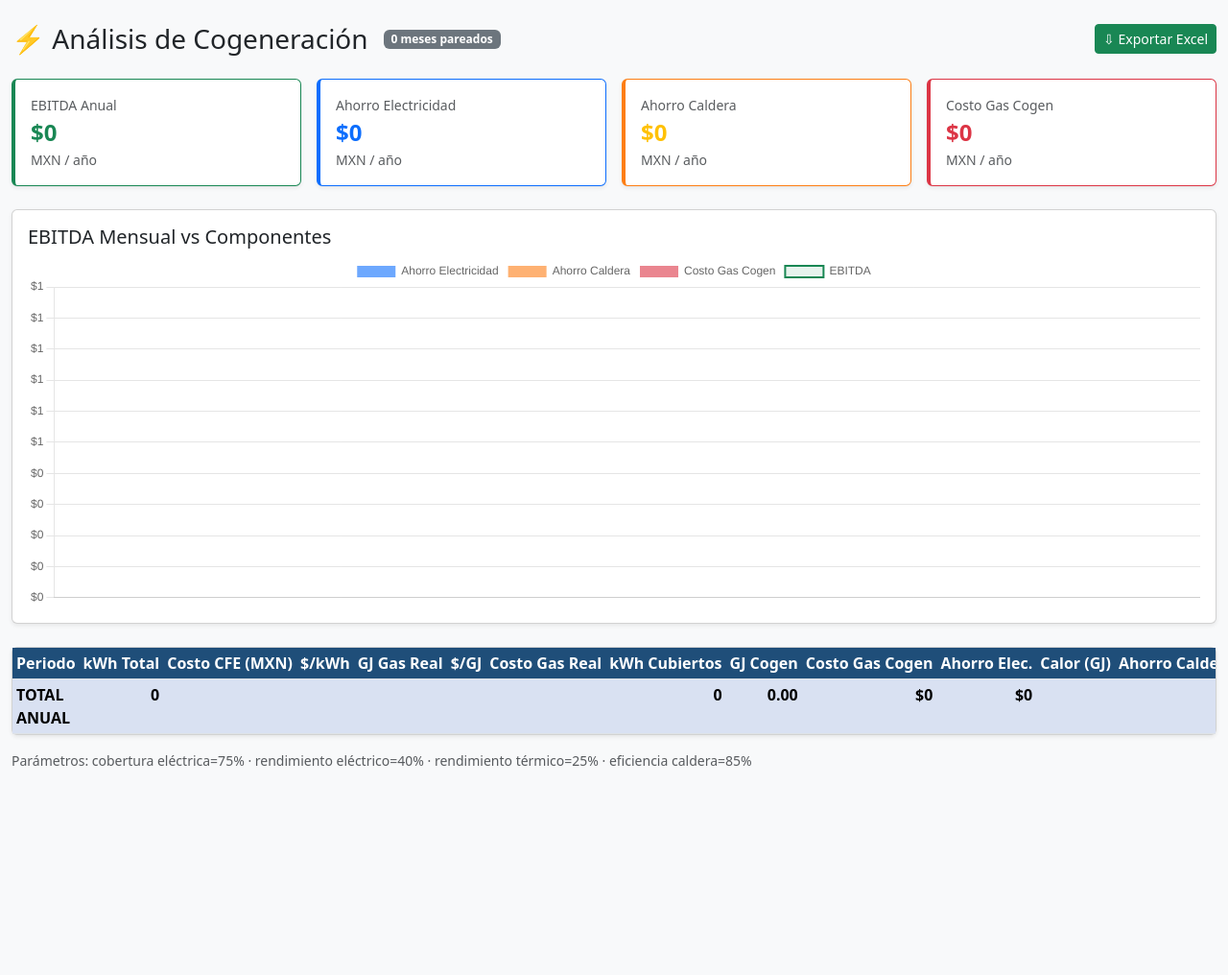
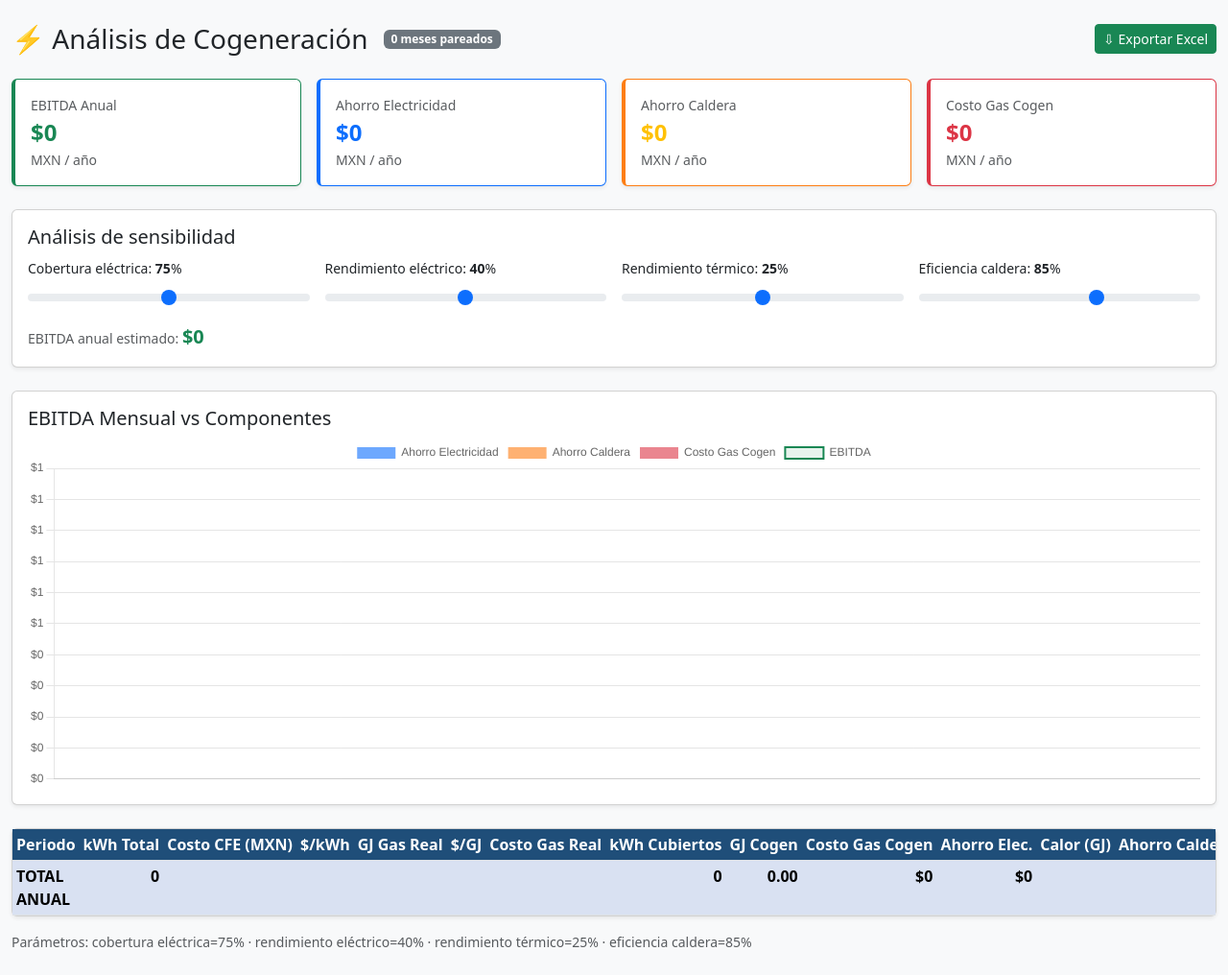
Before and after one commit to manolotoVSCode/appchp, a Flask app: page / in a window 1280 px wide. Shown: the whole page at 96% size. Before the commit the page ends 798 px from the top, so only its background shows below. Run offline with Flask 3, Linux system fonts and the light colour scheme.

Commit message:
feat: add sensitivity analysis sliders with live JS recalculation (Task 3)

```diff
--- a/web/templates/dashboard.html
+++ b/web/templates/dashboard.html
@@ -73,6 +73,47 @@
           </div>
           <div class="text-muted small">MXN / año</div>
         </div>
+      </div>
+    </div>
+  </div>
+
+  <!-- Sliders de sensibilidad -->
+  <div class="card shadow-sm mb-4">
+    <div class="card-body">
+      <h5 class="card-title">Análisis de sensibilidad</h5>
+      <div class="row g-3">
+        <div class="col-md-3">
+          <label class="form-label small">
+            Cobertura eléctrica: <strong id="val-cobertura">75</strong>%
+          </label>
+          <input type="range" class="form-range" id="cobertura"
+                 min="50" max="100" step="1" value="75">
+        </div>
+        <div class="col-md-3">
+          <label class="form-label small">
+            Rendimiento eléctrico: <strong id="val-rendimiento-elec">40</strong>%
+          </label>
+          <input type="range" class="form-range" id="rendimiento-elec"
+                 min="20" max="60" step="1" value="40">
+        </div>
+        <div class="col-md-3">
+          <label class="form-label small">
+            Rendimiento térmico: <strong id="val-rendimiento-term">25</strong>%
+          </label>
+          <input type="range" class="form-range" id="rendimiento-term"
+                 min="5" max="45" step="1" value="25">
+        </div>
+        <div class="col-md-3">
+          <label class="form-label small">
+            Eficiencia caldera: <strong id="val-caldera">85</strong>%
+          </label>
+          <input type="range" class="form-range" id="caldera"
+                 min="60" max="99" step="1" value="85">
+        </div>
+      </div>
+      <div class="mt-2 small text-muted">
+        EBITDA anual estimado:
+        <strong class="text-success fs-5" id="ebitda-sensibilidad">—</strong>
       </div>
     </div>
   </div>
@@ -222,5 +263,45 @@ new Chart(ctx, {
   }
 });
 </script>
+<script>
+// ── Datos base (inmutables) ────────────────────────────────────────────────
+const meses_raw = {{ meses_raw | tojson }};
+
+function recalcularMes(m, p) {
+  const kwh_cub    = m.kwh_total * p.cobertura;
+  const gj_cogen   = kwh_cub * 0.0036 / p.rend_elec;
+  const costo_gas  = gj_cogen * m.costo_unitario_gj;
+  const ah_elec    = kwh_cub * m.costo_promedio_kwh;
+  const calor_rec  = gj_cogen * p.rend_term;
+  const ah_caldera = (calor_rec / p.efic_caldera) * m.costo_unitario_gj;
+  return ah_elec + ah_caldera - costo_gas;
+}
+
+function leerParams() {
+  return {
+    cobertura:    document.getElementById("cobertura").value / 100,
+    rend_elec:    document.getElementById("rendimiento-elec").value / 100,
+    rend_term:    document.getElementById("rendimiento-term").value / 100,
+    efic_caldera: document.getElementById("caldera").value / 100,
+  };
+}
+
+function actualizarSensibilidad() {
+  const p = leerParams();
+  document.getElementById("val-cobertura").textContent       = Math.round(p.cobertura * 100);
+  document.getElementById("val-rendimiento-elec").textContent = Math.round(p.rend_elec * 100);
+  document.getElementById("val-rendimiento-term").textContent = Math.round(p.rend_term * 100);
+  document.getElementById("val-caldera").textContent         = Math.round(p.efic_caldera * 100);
+
+  const ebitda_anual = meses_raw.reduce((sum, m) => sum + recalcularMes(m, p), 0);
+  document.getElementById("ebitda-sensibilidad").textContent =
+    "$" + ebitda_anual.toLocaleString("es-MX", {maximumFractionDigits: 0});
+}
+
+["cobertura","rendimiento-elec","rendimiento-term","caldera"].forEach(id => {
+  document.getElementById(id).addEventListener("input", actualizarSensibilidad);
+});
+actualizarSensibilidad();
+</script>
 </body>
 </html>
```
Also changed, not shown: tests/test_web.py (+8 -0 lines).
